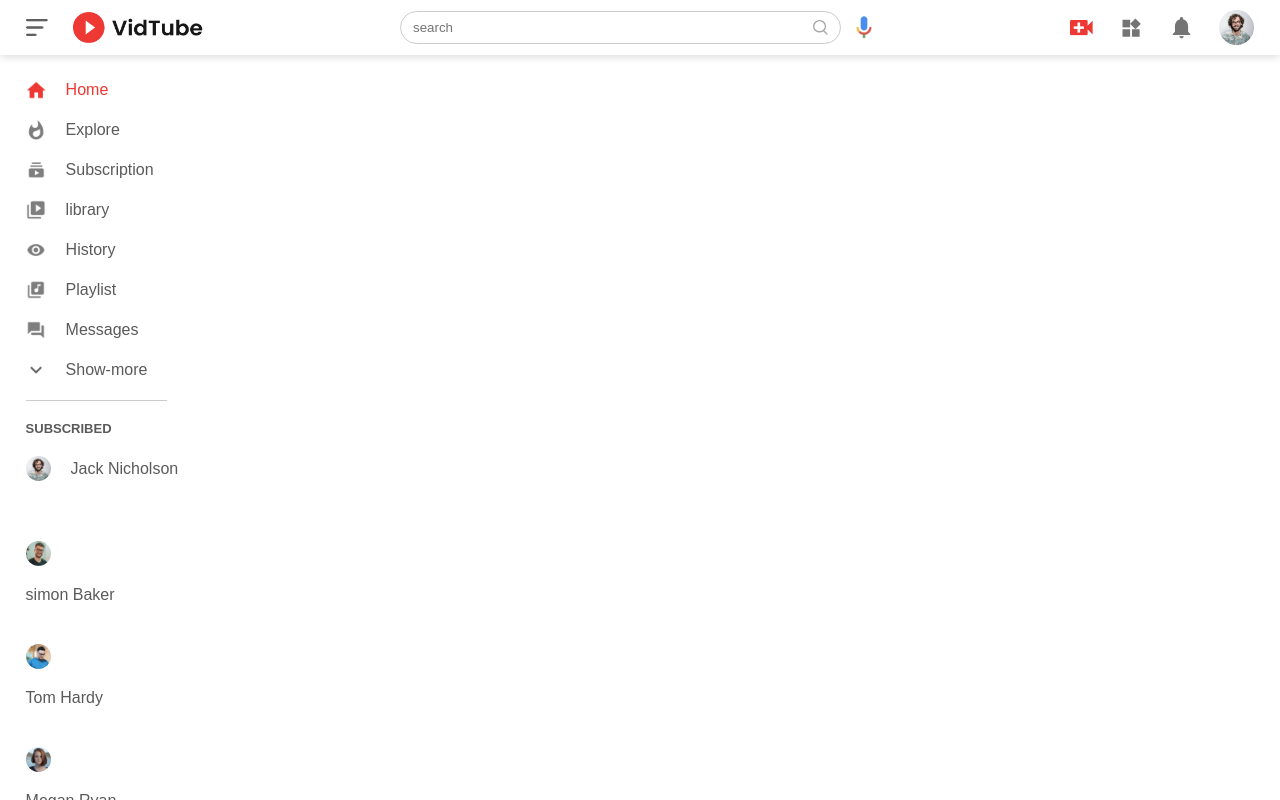
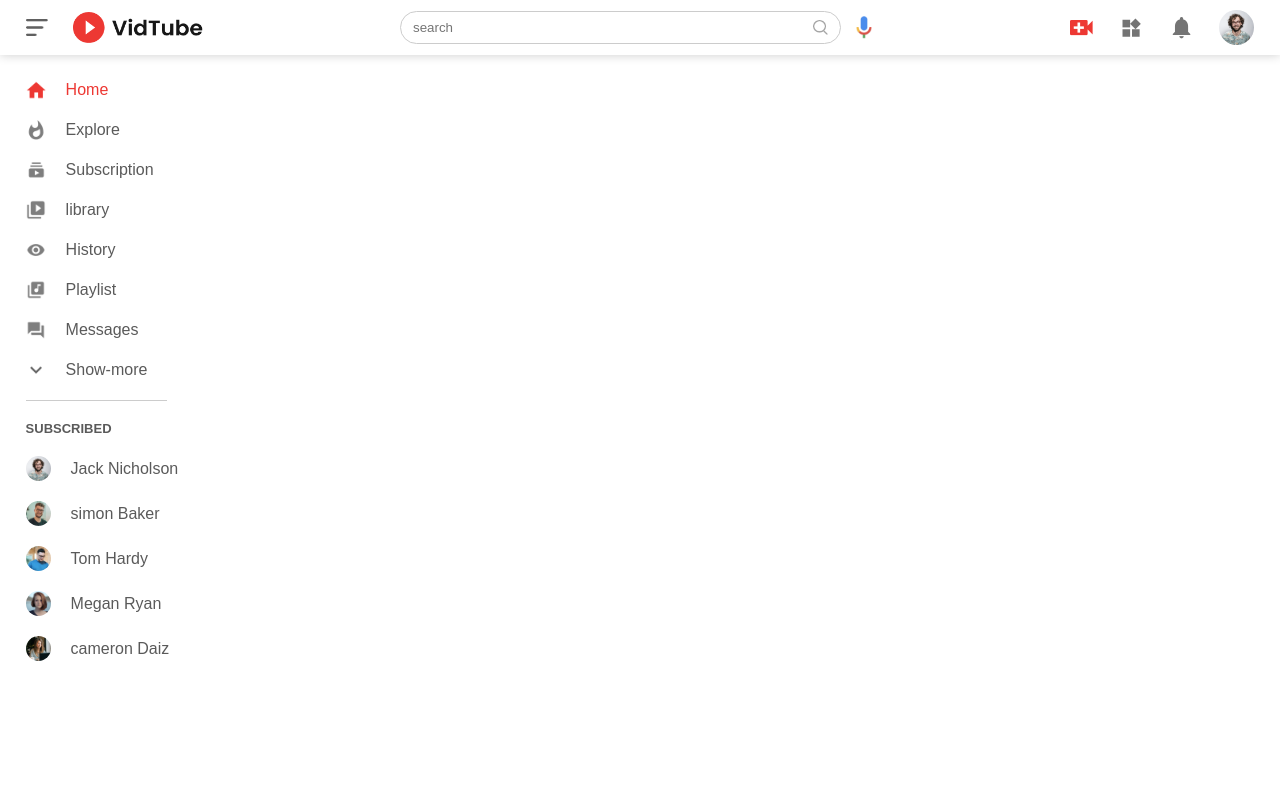
Before and after one commit to iamkaviyarasan/you-tube-html-css, a plain HTML site: page index.html in a window 1280 px wide. Drawn offline with Linux system fonts and the light colour scheme.

Commit message:
bug fixed

```diff
--- a/index.html
+++ b/index.html
@@ -45,13 +45,13 @@
         </div>
         <div class="subscribed-list">
             <h3>SUBSCRIBED</h3>
-            <a href=""><img src="images/Jack.png"><p>Jack Nicholson<p><a>
-            <a href=""><img src="images/simon.png"><p>simon Baker<p><a>
-            <a href=""><img src="images/tom.png"><p>Tom Hardy<p><a>
-            <a href=""><img src="images/megan.png"><p>Megan Ryan<p><a>
-            <a href=""><img src="images/cameron.png"><p>cameron Daiz<p><a>
+            <a href=""><img src="images/Jack.png"><p>Jack Nicholson</p></a>
+            <a href=""><img src="images/simon.png"><p>simon Baker</p></a>
+            <a href=""><img src="images/tom.png"><p>Tom Hardy</p></a>
+            <a href=""><img src="images/megan.png"><p>Megan Ryan</p></a>
+            <a href=""><img src="images/cameron.png"><p>cameron Daiz</p></a>
         </div>
-    </div>k
+    </div>
 
 
 
```
